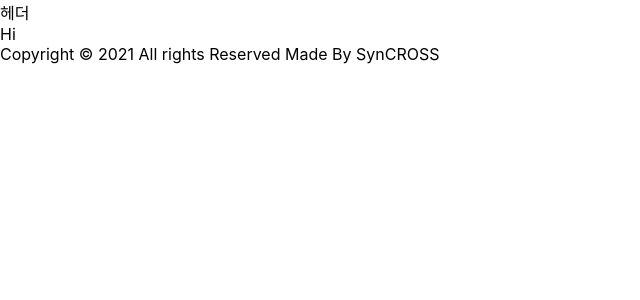
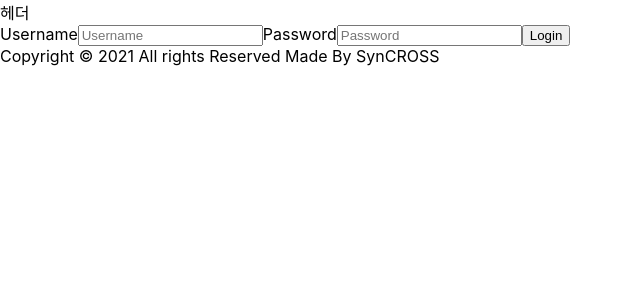
Before and after one commit to SynCROSS/book-manager-frontend, a Next.js app: page / in a window 1280 px wide. Shown: the top 300 px of the page, without its empty margins (0-640 px from the left). Built offline with nearby package versions, Linux system fonts and the light colour scheme.

Commit message:
that's it for today

```diff
--- /dev/null
+++ b/components/auth/Login.tsx
@@ -0,0 +1,26 @@
+import styled from 'styled-components';
+
+const LoginBlock = styled.div``;
+
+const Login = ({ login }) => {
+  return (
+    <LoginBlock>
+      Username
+      <input type="text" id="username" placeholder="Username" />
+      Password
+      <input type="password" id="password" placeholder="Password" />
+      <button
+        onClick={() =>
+          login(
+            document.getElementById('username').value,
+            document.getElementById('password').value,
+          )
+        }
+      >
+        Login
+      </button>
+    </LoginBlock>
+  );
+};
+
+export default Login;
--- /dev/null
+++ b/containers/auth/LoginContainer.tsx
@@ -0,0 +1,27 @@
+import axios from 'axios';
+import Login from '../../components/auth/Login';
+
+const LoginContainer = () => {
+  const login = async (username: string, password: string) => {
+    try {
+      const response = await axios.post('http://localhost:4000/auth/login', {
+        username,
+        password,
+      });
+      // if (response.status < 200 && response.status >= 300) {
+      //   // location.href = '/';
+      // }
+      console.log(response);
+    } catch (e) {
+      console.error(e);
+    }
+  };
+
+  return (
+    <>
+      <Login login={login} />
+    </>
+  );
+};
+
+export default LoginContainer;
--- a/package.json
+++ b/package.json
@@ -9,6 +9,7 @@
   },
   "dependencies": {
     "@types/styled-components": "^5.1.9",
+    "axios": "^0.21.1",
     "next": "10.0.9",
     "react": "17.0.2",
     "react-dom": "17.0.2",
--- a/pages/index.tsx
+++ b/pages/index.tsx
@@ -1,5 +1,7 @@
+import LoginContainer from '../containers/auth/LoginContainer';
+
 const Home = () => {
-  return <>Hi</>;
+  return <LoginContainer />;
 };
 
 export default Home;
```
Also changed, not shown: 1 other file (tests, documents, lock files or other folders).
